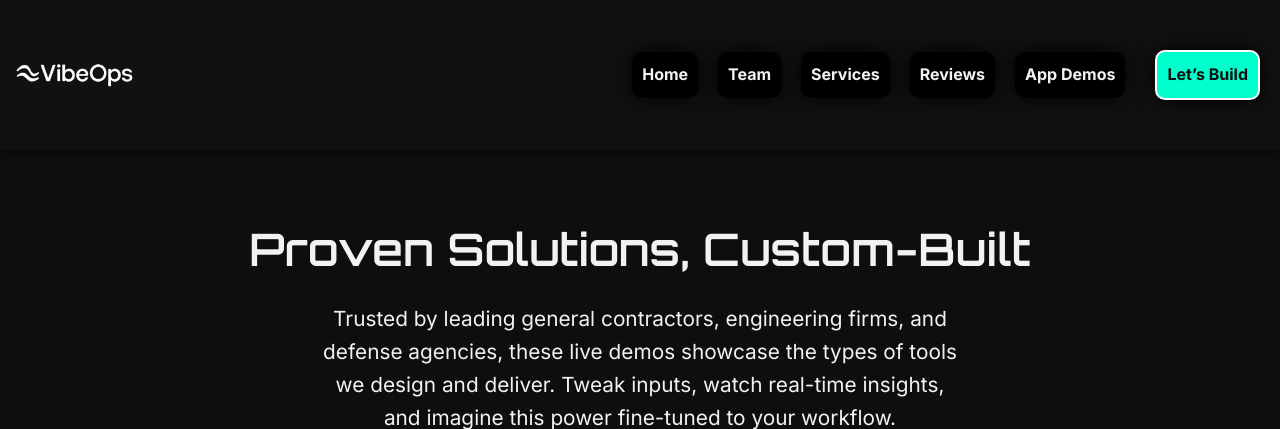
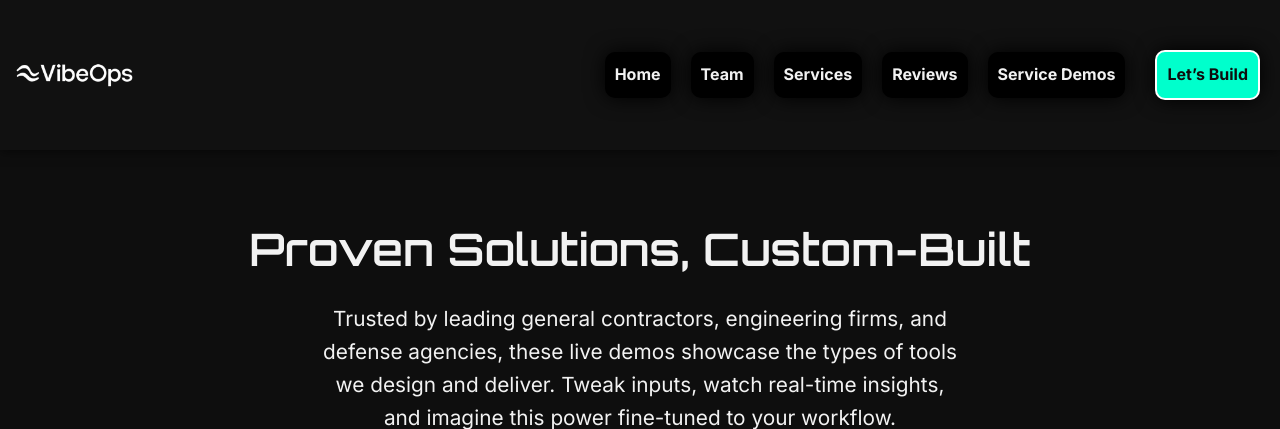
Before and after one commit to VibeOps-Git/vibeops-site-v2, a Flask app: page /app-demos in a window 1280 px wide. Shown: the top 429 px of the page. Run offline with Flask 3, Linux system fonts and the light colour scheme; parts of the project's set-up code (start-up, migrations or seed data) failed here and were passed over.

Commit message:
Update base.html

```diff
--- a/templates/base.html
+++ b/templates/base.html
@@ -27,7 +27,7 @@
         <li><a href="/team">Team</a></li>
         <li><a href="/services">Services</a></li>
         <li><a href="/reviews">Reviews</a></li>
-        <li><a href="/app-demos">App Demos</a></li>
+        <li><a href="/app-demos">Service Demos</a></li>
         <!--
           <li><a href="/pipeline-estimator">Pipeline Estimator</a></li>
           <li><a href="/construction-tracker">Construction Tracker</a></li>
```
